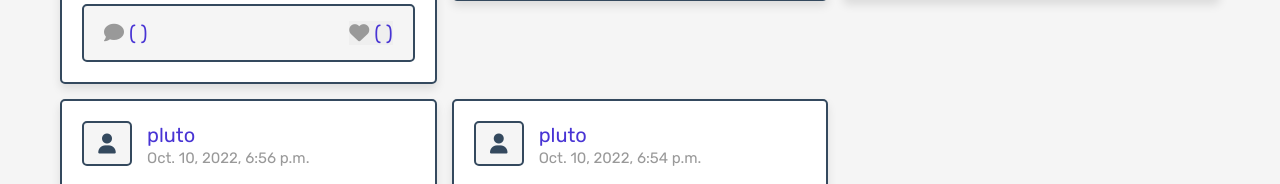
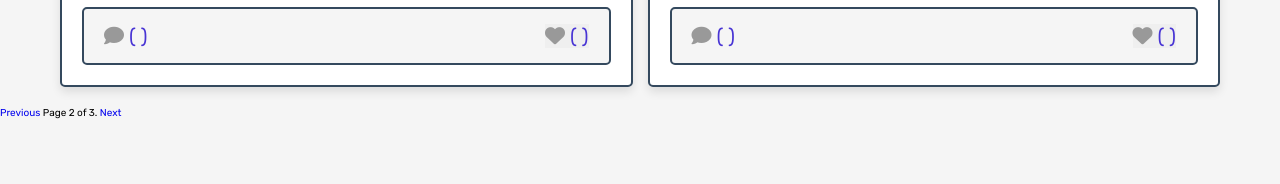
Before and after one commit to JoshuaOlubori/bloggo, a Django app: a page that uses blog/templates/blog/post_list.html in a window 1280 px wide. Shown: the part 953-1137 px from the top of the page. After the commit the page ends 1072 px from the top, so only its background shows below. Run offline with Django 4.2, Linux system fonts and the light colour scheme; data comes from the database, SQL or seed files in the repository; some libraries are stand-ins or nearby versions.

Commit message:
added pagination

```diff
--- a/blog/templates/blog/post_list.html
+++ b/blog/templates/blog/post_list.html
@@ -93,6 +93,7 @@
     -->
 
   </section>
+  {% include "pagination.html" with page=page_obj %}
   {% endblock %}
 
 
--- a/blog/urls.py
+++ b/blog/urls.py
@@ -1,12 +1,12 @@
 from django.urls import path
 from . import views
-from .views import PostListView, home
+from .views import HomeView, PostListView
 
 app_name = 'blog'
 
 urlpatterns = [
     # post views
-    path('', views.home, name='home'),
+    path('', HomeView.as_view(), name='home'),
     path('posts/', PostListView.as_view(), name='post_list'),
     path('authors/', views.display_authors, name='display_authors'),
     path('category/', views.category_list, name='category_list'),
--- a/blog/views.py
+++ b/blog/views.py
@@ -1,22 +1,23 @@
 from django.shortcuts import render, get_object_or_404
 from .models import Post
-from .utils import total_author_counts
+from django.core.paginator import Paginator
 from django.views.generic import ListView, DetailView
 
 # Create your views here.
-#class HomeView(ListView):
-#    queryset=Post.published.all()[:5]
-#    context_object_name='posts'
-#    template_name='blog/home.html'
+class HomeView(ListView):
+    queryset=Post.published.all()[:5]
+    context_object_name='posts'
+    template_name='blog/home.html'
 
 class PostListView(ListView):
     queryset=Post.published.all()
     context_object_name='all_posts'
     template_name='blog/post_list.html'
+    paginate_by=2
 
-def home(request):
-    posts = Post.published.all()[:5]
-    return render(request, 'blog/home.html', {'posts':posts})
+#def home(request):
+#    posts = Post.published.all()[:5]
+#    return render(request, 'blog/home.html', {'posts':posts})
 #
 def post_detail(request, year, month, day, post):
     post = get_object_or_404(Post,status=Post.Status.PUBLISHED,
--- /dev/null
+++ b/templates/pagination.html
@@ -0,0 +1,19 @@
+<div class="pagination">
+    <span class="step-links">
+        {% if page.has_previous %}
+        <a href="?page={{ page.previous_page_number }}">Previous</a>
+        {% endif %}
+        <span class="current">
+            Page {{ page.number }} of {{ page.paginator.num_pages }}.
+        </span>
+        {% if page.has_next %}
+        <a href="?page={{ page.next_page_number }}">Next</a>
+        {% endif %}
+    </span>
+</div>
+
+<!--
+<div class="more-btn" style="text-align: center; margin-top: 1rem">
+        <a href="#">view all posts</a>
+      </div>
+-->
```
